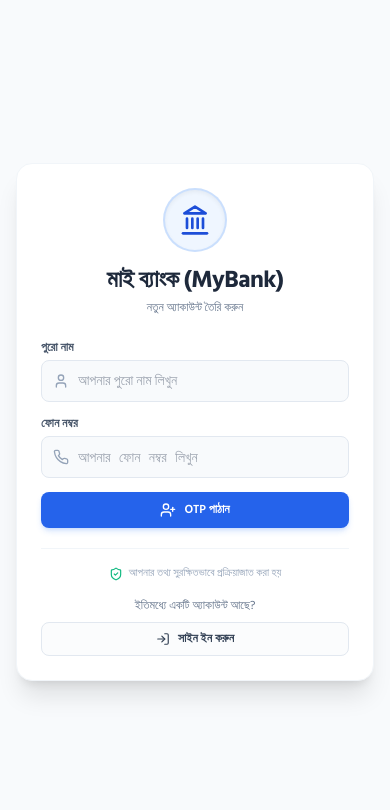
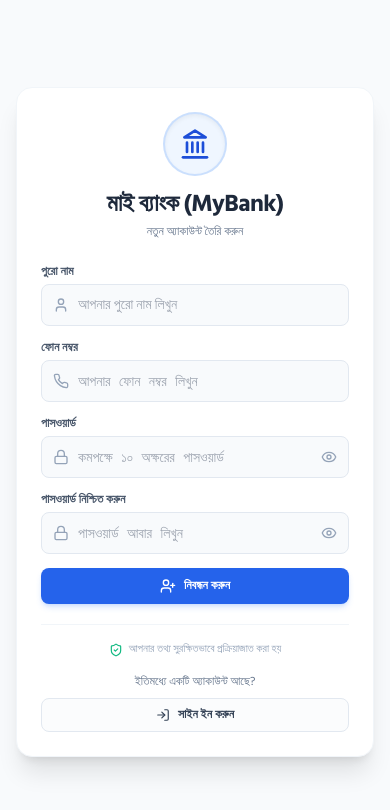
Before and after one commit to mamun390/loan, a Next.js app: page /register in a window 390 px wide. Shown: the top 810 px of the page. Built offline with nearby package versions, Linux system fonts and the light colour scheme.

Commit message:
Use phone and password without OTP

```diff
--- a/app/login/page.js
+++ b/app/login/page.js
@@ -3,52 +3,37 @@
 import { useState } from 'react';
 import { useRouter } from 'next/navigation';
 import Link from 'next/link';
-import { Phone, KeyRound, LogIn, UserPlus, ShieldCheck, Landmark } from 'lucide-react';
+import { Phone, Lock, Eye, EyeOff, LogIn, UserPlus, ShieldCheck, Landmark } from 'lucide-react';
 
 export default function LoginPage() {
   const router = useRouter();
   const [phone, setPhone] = useState('');
-  const [token, setToken] = useState('');
-  const [otpSent, setOtpSent] = useState(false);
+  const [password, setPassword] = useState('');
+  const [showPassword, setShowPassword] = useState(false);
   const [loading, setLoading] = useState(false);
   const [error, setError] = useState('');
-  const [notice, setNotice] = useState('');
 
   const handleLogin = async (e) => {
     e.preventDefault();
     setError('');
-    setNotice('');
 
-    if (!phone) {
-      setError('অনুগ্রহ করে ফোন নম্বর দিন');
-      return;
-    }
-    if (otpSent && !/^\d{6}$/.test(token)) {
-      setError('৬ সংখ্যার OTP কোড দিন');
+    if (!phone.trim() || !password) {
+      setError('ফোন নম্বর এবং পাসওয়ার্ড দিন');
       return;
     }
 
     setLoading(true);
     try {
-      const res = await fetch(otpSent ? '/api/auth/verify' : '/api/auth/login', {
+      const res = await fetch('/api/auth/login', {
         method: 'POST',
         headers: { 'Content-Type': 'application/json' },
-        body: JSON.stringify(otpSent
-          ? { phone: phone.trim(), token }
-          : { phone: phone.trim() })
+        body: JSON.stringify({ phone: phone.trim(), password })
       });
 
       const data = await res.json();
 
       if (!res.ok || !data.success) {
         setError(data.message || 'লগইন করা যায়নি');
-        setLoading(false);
-        return;
-      }
-
-      if (!otpSent) {
-        setOtpSent(true);
-        setNotice(data.message || 'আপনার ফোনে পাঠানো OTP কোডটি লিখুন');
         setLoading(false);
         return;
       }
@@ -87,12 +72,6 @@ export default function LoginPage() {
           </div>
         )}
 
-        {notice && (
-          <div className="mb-4 p-3 bg-emerald-50 border-l-4 border-emerald-500 rounded text-emerald-700 text-xs font-medium">
-            {notice}
-          </div>
-        )}
-
         {/* Login Form */}
         <form onSubmit={handleLogin} className="space-y-4">
           <div>
@@ -107,12 +86,7 @@ export default function LoginPage() {
                 type="tel"
                 autoComplete="tel"
                 value={phone}
-                onChange={(e) => {
-                  setPhone(e.target.value);
-                  setOtpSent(false);
-                  setToken('');
-                  setNotice('');
-                }}
+                onChange={(e) => setPhone(e.target.value)}
                 placeholder="আপনার ফোন নম্বর লিখুন"
                 className="w-full pl-9 pr-3 py-2.5 bg-slate-50 border border-slate-200 rounded-lg text-sm text-slate-800 focus:outline-none focus:ring-2 focus:ring-blue-500 focus:bg-white transition-all font-mono"
                 required
@@ -120,27 +94,29 @@ export default function LoginPage() {
             </div>
           </div>
 
-          {otpSent && (
           <div>
-            <label className="block text-xs font-semibold text-slate-600 mb-1">OTP কোড</label>
+            <label className="block text-xs font-semibold text-slate-600 mb-1">পাসওয়ার্ড</label>
             <div className="relative">
               <span className="absolute inset-y-0 left-0 flex items-center pl-3 text-slate-400">
-                <KeyRound size={16} />
+                <Lock size={16} />
               </span>
               <input
-                type="text"
-                inputMode="numeric"
-                autoComplete="one-time-code"
-                maxLength={6}
-                value={token}
-                onChange={(e) => setToken(e.target.value.replace(/\D/g, ''))}
-                placeholder="৬ সংখ্যার OTP"
-                className="w-full pl-9 pr-3 py-2.5 bg-slate-50 border border-slate-200 rounded-lg text-sm text-slate-800 focus:outline-none focus:ring-2 focus:ring-blue-500 focus:bg-white transition-all font-mono"
+                type={showPassword ? 'text' : 'password'}
+                value={password}
+                onChange={(e) => setPassword(e.target.value)}
+                placeholder="আপনার পাসওয়ার্ড লিখুন"
+                className="w-full pl-9 pr-10 py-2.5 bg-slate-50 border border-slate-200 rounded-lg text-sm text-slate-800 focus:outline-none focus:ring-2 focus:ring-blue-500 focus:bg-white transition-all font-mono"
                 required
               />
+              <button
+                type="button"
+                onClick={() => setShowPassword(!showPassword)}
+                className="absolute inset-y-0 right-0 flex items-center pr-3 text-slate-400 hover:text-slate-600"
+              >
+                {showPassword ? <EyeOff size={16} /> : <Eye size={16} />}
+              </button>
             </div>
           </div>
-          )}
 
           <button
             type="submit"
@@ -152,7 +128,7 @@ export default function LoginPage() {
             ) : (
               <>
                 <LogIn size={16} />
-                <span>{otpSent ? 'OTP যাচাই করুন' : 'OTP পাঠান'}</span>
+                <span>সাইন ইন করুন</span>
               </>
             )}
           </button>
--- a/app/register/page.js
+++ b/app/register/page.js
@@ -3,25 +3,33 @@
 import { useState } from 'react';
 import { useRouter } from 'next/navigation';
 import Link from 'next/link';
-import { User, Phone, KeyRound, UserPlus, LogIn, ShieldCheck, Landmark } from 'lucide-react';
+import { User, Phone, Lock, Eye, EyeOff, UserPlus, LogIn, ShieldCheck, Landmark } from 'lucide-react';
 
 export default function RegisterPage() {
   const router = useRouter();
   const [fullName, setFullName] = useState('');
   const [phone, setPhone] = useState('');
-  const [token, setToken] = useState('');
-  const [otpSent, setOtpSent] = useState(false);
+  const [password, setPassword] = useState('');
+  const [confirmPassword, setConfirmPassword] = useState('');
+  const [showPassword, setShowPassword] = useState(false);
+  const [showConfirmPassword, setShowConfirmPassword] = useState(false);
   const [loading, setLoading] = useState(false);
   const [error, setError] = useState('');
-  const [notice, setNotice] = useState('');
 
   const handleRegister = async (e) => {
     e.preventDefault();
     setError('');
-    setNotice('');
 
-    if (!fullName.trim() || !phone.trim()) {
-      setError('নাম এবং ফোন নম্বর দিন');
+    if (!fullName.trim() || !phone.trim() || !password) {
+      setError('নাম, ফোন নম্বর এবং পাসওয়ার্ড দিন');
+      return;
+    }
+    if (password.length < 10) {
+      setError('পাসওয়ার্ড কমপক্ষে ১০ অক্ষরের হতে হবে');
+      return;
+    }
+    if (password !== confirmPassword) {
+      setError('পাসওয়ার্ড দুটি মেলেনি');
       return;
     }
 
@@ -32,7 +40,8 @@ export default function RegisterPage() {
         headers: { 'Content-Type': 'application/json' },
         body: JSON.stringify({
           fullName: fullName.trim(),
-          phone: phone.trim()
+          phone: phone.trim(),
+          password
         })
       });
 
@@ -40,39 +49,6 @@ export default function RegisterPage() {
 
       if (!res.ok || !data.success) {
         setError(data.message || 'নিবন্ধন ব্যর্থ হয়েছে');
-        setLoading(false);
-        return;
-      }
-
-      setOtpSent(true);
-      setNotice(data.message || 'আপনার ফোনে পাঠানো OTP কোডটি লিখুন');
-    } catch (err) {
-      console.error(err);
-      setError('নেটওয়ার্ক সমস্যা, অনুগ্রহ করে আবার চেষ্টা করুন');
-      setLoading(false);
-    }
-  };
-
-  const handleVerifyOtp = async (e) => {
-    e.preventDefault();
-    setError('');
-
-    if (!/^\d{6}$/.test(token)) {
-      setError('৬ সংখ্যার OTP কোড দিন');
-      return;
-    }
-
-    setLoading(true);
-    try {
-      const res = await fetch('/api/auth/verify', {
-        method: 'POST',
-        headers: { 'Content-Type': 'application/json' },
-        body: JSON.stringify({ phone: phone.trim(), token })
-      });
-      const data = await res.json();
-
-      if (!res.ok || !data.success) {
-        setError(data.message || 'OTP যাচাই করা যায়নি');
         setLoading(false);
         return;
       }
@@ -106,13 +82,7 @@ export default function RegisterPage() {
           </div>
         )}
 
-        {notice && (
-          <div className="mb-4 p-3 bg-emerald-50 border-l-4 border-emerald-500 rounded text-emerald-700 text-xs font-medium">
-            {notice}
-          </div>
-        )}
-
-        <form onSubmit={otpSent ? handleVerifyOtp : handleRegister} className="space-y-3.5">
+        <form onSubmit={handleRegister} className="space-y-3.5">
           <div>
             <label className="block text-xs font-semibold text-slate-600 mb-1">
               পুরো নাম
@@ -125,7 +95,6 @@ export default function RegisterPage() {
                 type="text"
                 value={fullName}
                 onChange={(e) => setFullName(e.target.value)}
-                disabled={otpSent}
                 placeholder="আপনার পুরো নাম লিখুন"
                 className="w-full pl-9 pr-3 py-2.5 bg-slate-50 border border-slate-200 rounded-lg text-sm text-slate-800 focus:outline-none focus:ring-2 focus:ring-blue-500 focus:bg-white transition-all"
                 required
@@ -146,7 +115,6 @@ export default function RegisterPage() {
                 autoComplete="tel"
                 value={phone}
                 onChange={(e) => setPhone(e.target.value)}
-                disabled={otpSent}
                 placeholder="আপনার ফোন নম্বর লিখুন"
                 className="w-full pl-9 pr-3 py-2.5 bg-slate-50 border border-slate-200 rounded-lg text-sm text-slate-800 focus:outline-none focus:ring-2 focus:ring-blue-500 focus:bg-white transition-all font-mono"
                 required
@@ -154,22 +122,43 @@ export default function RegisterPage() {
             </div>
           </div>
 
-          {otpSent && (
-            <div>
-              <label className="block text-xs font-semibold text-slate-600 mb-1">OTP কোড</label>
+          <div>
+            <label className="block text-xs font-semibold text-slate-600 mb-1">পাসওয়ার্ড</label>
+            <div className="relative">
+              <span className="absolute inset-y-0 left-0 flex items-center pl-3 text-slate-400"><Lock size={16} /></span>
               <input
-                type="text"
-                inputMode="numeric"
-                autoComplete="one-time-code"
-                maxLength={6}
-                value={token}
-                onChange={(e) => setToken(e.target.value.replace(/\D/g, ''))}
-                placeholder="৬ সংখ্যার OTP"
-                className="w-full px-3 py-2.5 bg-slate-50 border border-slate-200 rounded-lg text-center text-base font-mono tracking-widest text-slate-800 focus:outline-none focus:ring-2 focus:ring-blue-500 focus:bg-white"
+                type={showPassword ? 'text' : 'password'}
+                value={password}
+                onChange={(e) => setPassword(e.target.value)}
+                placeholder="কমপক্ষে ১০ অক্ষরের পাসওয়ার্ড"
+                autoComplete="new-password"
+                className="w-full pl-9 pr-10 py-2.5 bg-slate-50 border border-slate-200 rounded-lg text-sm text-slate-800 focus:outline-none focus:ring-2 focus:ring-blue-500 focus:bg-white transition-all font-mono"
                 required
               />
+              <button type="button" onClick={() => setShowPassword(!showPassword)} className="absolute inset-y-0 right-0 flex items-center pr-3 text-slate-400 hover:text-slate-600">
+                {showPassword ? <EyeOff size={16} /> : <Eye size={16} />}
+              </button>
             </div>
-          )}
+          </div>
+
+          <div>
+            <label className="block text-xs font-semibold text-slate-600 mb-1">পাসওয়ার্ড নিশ্চিত করুন</label>
+            <div className="relative">
+              <span className="absolute inset-y-0 left-0 flex items-center pl-3 text-slate-400"><Lock size={16} /></span>
+              <input
+                type={showConfirmPassword ? 'text' : 'password'}
+                value={confirmPassword}
+                onChange={(e) => setConfirmPassword(e.target.value)}
+                placeholder="পাসওয়ার্ড আবার লিখুন"
+                autoComplete="new-password"
+                className="w-full pl-9 pr-10 py-2.5 bg-slate-50 border border-slate-200 rounded-lg text-sm text-slate-800 focus:outline-none focus:ring-2 focus:ring-blue-500 focus:bg-white transition-all font-mono"
+                required
+              />
+              <button type="button" onClick={() => setShowConfirmPassword(!showConfirmPassword)} className="absolute inset-y-0 right-0 flex items-center pr-3 text-slate-400 hover:text-slate-600">
+                {showConfirmPassword ? <EyeOff size={16} /> : <Eye size={16} />}
+              </button>
+            </div>
+          </div>
 
           <button
             type="submit"
@@ -181,7 +170,7 @@ export default function RegisterPage() {
             ) : (
               <>
                 <UserPlus size={16} />
-                <span>{otpSent ? 'OTP যাচাই করুন' : 'OTP পাঠান'}</span>
+                <span>নিবন্ধন করুন</span>
               </>
             )}
           </button>
--- a/app/staff/login/page.js
+++ b/app/staff/login/page.js
@@ -3,52 +3,37 @@
 import { useState } from 'react';
 import { useRouter } from 'next/navigation';
 import Link from 'next/link';
-import { ShieldAlert, Lock, Phone, KeyRound, LogIn, ArrowLeft } from 'lucide-react';
+import { ShieldAlert, Lock, Phone, Eye, EyeOff, LogIn, ArrowLeft } from 'lucide-react';
 
 export default function StaffLoginPage() {
   const router = useRouter();
   const [phone, setPhone] = useState('');
-  const [token, setToken] = useState('');
-  const [otpSent, setOtpSent] = useState(false);
+  const [password, setPassword] = useState('');
+  const [showPassword, setShowPassword] = useState(false);
   const [loading, setLoading] = useState(false);
   const [error, setError] = useState('');
-  const [notice, setNotice] = useState('');
 
   const handleStaffLogin = async (e) => {
     e.preventDefault();
     setError('');
-    setNotice('');
 
-    if (!phone.trim()) {
-      setError('ফোন নম্বর প্রদান করুন');
-      return;
-    }
-    if (otpSent && !/^\d{6}$/.test(token)) {
-      setError('৬ সংখ্যার OTP কোড দিন');
+    if (!phone.trim() || !password) {
+      setError('ফোন নম্বর এবং পাসওয়ার্ড দিন');
       return;
     }
 
     setLoading(true);
     try {
-      const res = await fetch(otpSent ? '/api/auth/verify' : '/api/auth/login', {
+      const res = await fetch('/api/auth/login', {
         method: 'POST',
         headers: { 'Content-Type': 'application/json' },
-        body: JSON.stringify(otpSent
-          ? { phone: phone.trim(), token }
-          : { phone: phone.trim() })
+        body: JSON.stringify({ phone: phone.trim(), password })
       });
 
       const data = await res.json();
 
       if (!res.ok || !data.success) {
-        setError(data.message || 'অনুরোধ সম্পন্ন করা যায়নি');
-        setLoading(false);
-        return;
-      }
-
-      if (!otpSent) {
-        setOtpSent(true);
-        setNotice(data.message || 'স্টাফ লগইনের OTP কোড পাঠানো হয়েছে');
+        setError(data.message || 'ফোন নম্বর অথবা পাসওয়ার্ড ভুল হয়েছে');
         setLoading(false);
         return;
       }
@@ -103,12 +88,6 @@ export default function StaffLoginPage() {
           </div>
         )}
 
-        {notice && (
-          <div className="mb-4 p-3 bg-cyan-950/70 border border-cyan-600/40 rounded-xl text-cyan-200 text-xs font-semibold">
-            {notice}
-          </div>
-        )}
-
         {/* Form */}
         <form onSubmit={handleStaffLogin} className="space-y-4 relative z-10">
           <div>
@@ -122,12 +101,7 @@ export default function StaffLoginPage() {
               <input
                 type="tel"
                 value={phone}
-                onChange={(e) => {
-                  setPhone(e.target.value);
-                  setOtpSent(false);
-                  setToken('');
-                  setNotice('');
-                }}
+                onChange={(e) => setPhone(e.target.value)}
                 placeholder="Enter staff phone number"
                 autoComplete="tel"
                 className="w-full pl-9 pr-3 py-2.5 bg-[#070e22] border border-blue-900/60 rounded-xl text-xs font-semibold text-white focus:outline-none focus:border-cyan-400 transition-all font-mono"
@@ -136,29 +110,32 @@ export default function StaffLoginPage() {
             </div>
           </div>
 
-          {otpSent && (
           <div>
             <label className="block text-xs font-semibold text-slate-300 mb-1">
-              OTP Code
+              Admin Password
             </label>
             <div className="relative">
               <span className="absolute inset-y-0 left-0 flex items-center pl-3 text-slate-400">
-                <KeyRound size={16} />
+                <Lock size={16} />
               </span>
               <input
-                type="text"
-                inputMode="numeric"
-                autoComplete="one-time-code"
-                maxLength={6}
-                value={token}
-                onChange={(e) => setToken(e.target.value.replace(/\D/g, ''))}
-                placeholder="6-digit code"
+                type={showPassword ? 'text' : 'password'}
+                autoComplete="current-password"
+                value={password}
+                onChange={(e) => setPassword(e.target.value)}
+                placeholder="Enter admin password"
                 className="w-full pl-9 pr-10 py-2.5 bg-[#070e22] border border-blue-900/60 rounded-xl text-xs font-semibold text-white focus:outline-none focus:border-cyan-400 transition-all font-mono"
                 required
               />
+              <button
+                type="button"
+                onClick={() => setShowPassword(!showPassword)}
+                className="absolute inset-y-0 right-0 flex items-center pr-3 text-slate-400 hover:text-slate-200"
+              >
+                {showPassword ? <EyeOff size={16} /> : <Eye size={16} />}
+              </button>
             </div>
           </div>
-          )}
 
           <button
             type="submit"
@@ -170,7 +147,7 @@ export default function StaffLoginPage() {
             ) : (
               <>
                 <LogIn size={15} />
-                <span>{otpSent ? 'Verify OTP' : 'Send OTP'}</span>
+                <span>Login to Staff Dashboard</span>
               </>
             )}
           </button>
```
Also changed, not shown: app/api/auth/login/route.js (+12 -10 lines), app/api/auth/register/route.js (+18 -15 lines), app/api/auth/verify/route.js (deleted, +0 -42 lines), supabase/SETUP.md (+4 -4 lines), 2 other files (tests, documents, lock files or other folders).
